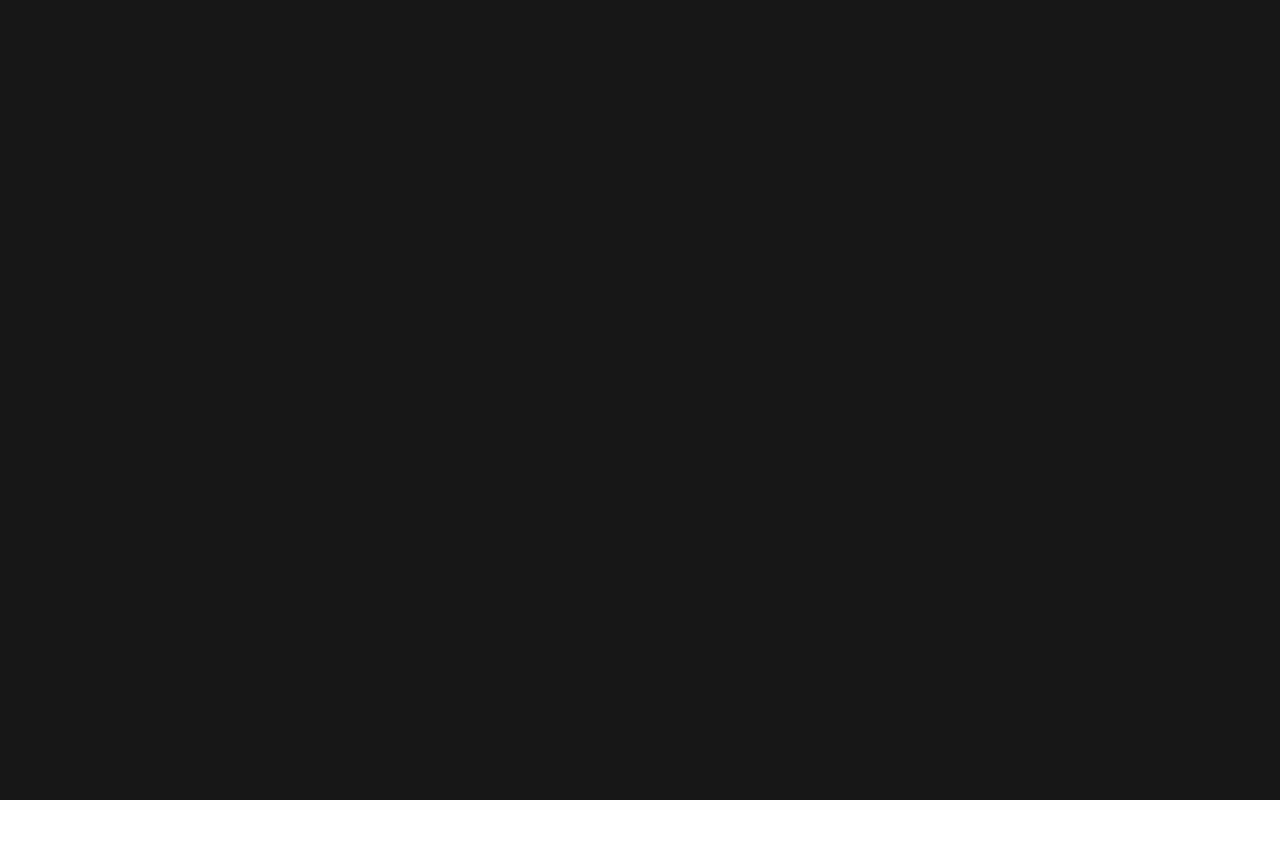
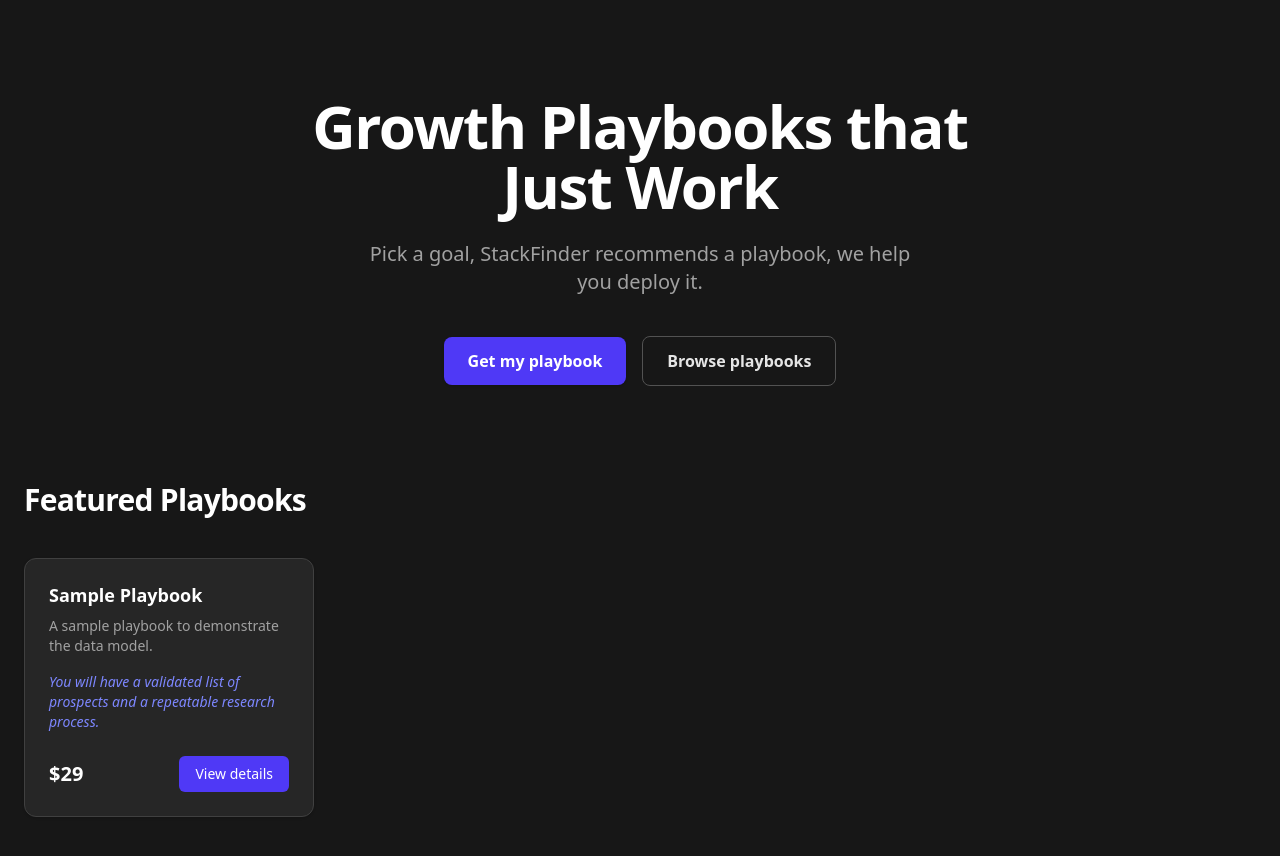
Before and after one commit to rahulsoni25/WorkflowStacks-Kilo-Edition, a Next.js app: page / in a window 1280 px wide. Shown: the top 856 px of the page. Before the commit the page ends 800 px from the top, so only its background shows below. Built offline with nearby package versions, Linux system fonts and the light colour scheme.

Commit message:
feat: home page v2 with hero and featured playbooks section

```diff
--- a/src/app/page.tsx
+++ b/src/app/page.tsx
@@ -1,3 +1,70 @@
+import Link from "next/link";
+import { getPlaybooks } from "@/lib/playbooks";
+
 export default function Home() {
-  return <main className="min-h-screen bg-neutral-900" />;
+  const featured = getPlaybooks().slice(0, 4);
+
+  return (
+    <main className="min-h-screen bg-neutral-900 text-white">
+      {/* Hero */}
+      <section className="flex flex-col items-center justify-center px-6 py-24 text-center">
+        <h1 className="max-w-3xl text-4xl font-extrabold tracking-tight sm:text-5xl lg:text-6xl">
+          Growth Playbooks that Just Work
+        </h1>
+        <p className="mt-6 max-w-xl text-lg text-neutral-400 sm:text-xl">
+          Pick a goal, StackFinder recommends a playbook, we help you deploy it.
+        </p>
+        <div className="mt-10 flex flex-wrap items-center justify-center gap-4">
+          <Link
+            href="/stackfinder"
+            className="rounded-lg bg-indigo-600 px-6 py-3 text-base font-semibold text-white shadow-sm hover:bg-indigo-500 focus-visible:outline focus-visible:outline-2 focus-visible:outline-offset-2 focus-visible:outline-indigo-600 transition-colors"
+          >
+            Get my playbook
+          </Link>
+          <Link
+            href="/playbooks"
+            className="rounded-lg border border-neutral-600 px-6 py-3 text-base font-semibold text-neutral-200 hover:border-neutral-400 hover:text-white transition-colors"
+          >
+            Browse playbooks
+          </Link>
+        </div>
+      </section>
+
+      {/* Featured Playbooks */}
+      <section className="mx-auto max-w-7xl px-6 pb-24">
+        <h2 className="mb-10 text-2xl font-bold tracking-tight sm:text-3xl">
+          Featured Playbooks
+        </h2>
+        <div className="grid gap-6 sm:grid-cols-2 lg:grid-cols-3 xl:grid-cols-4">
+          {featured.map((playbook) => (
+            <div
+              key={playbook.slug}
+              className="flex flex-col rounded-xl border border-neutral-700 bg-neutral-800 p-6 shadow-sm hover:border-neutral-500 transition-colors"
+            >
+              <h3 className="text-lg font-semibold leading-snug">
+                {playbook.name}
+              </h3>
+              <p className="mt-2 flex-1 text-sm text-neutral-400">
+                {playbook.short_description}
+              </p>
+              <p className="mt-4 text-sm italic text-indigo-400">
+                {playbook.outcome_text}
+              </p>
+              <div className="mt-6 flex items-center justify-between">
+                <span className="text-xl font-bold">
+                  ${playbook.price_usd}
+                </span>
+                <Link
+                  href={`/playbooks/${playbook.slug}`}
+                  className="rounded-md bg-indigo-600 px-4 py-2 text-sm font-medium text-white hover:bg-indigo-500 transition-colors"
+                >
+                  View details
+                </Link>
+              </div>
+            </div>
+          ))}
+        </div>
+      </section>
+    </main>
+  );
 }
```
